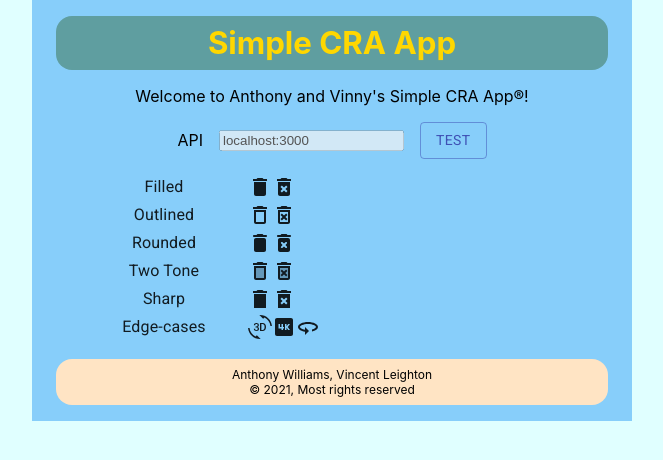
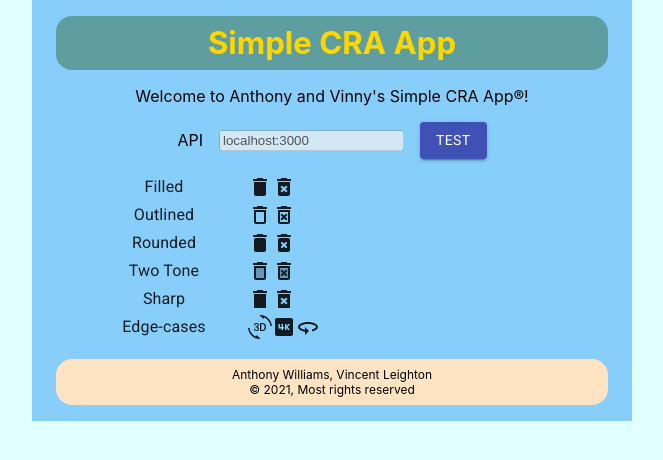
Before and after one commit to Wolven531/simple-cra-app, a React (Create React App) app: page / in a window 1280 px wide. Shown: the top 460 px of the page, without its empty margins (308-971 px from the left). Built offline with nearby package versions, Linux system fonts and the light colour scheme.

Commit message:
Change button variant

```diff
--- a/src/App.tsx
+++ b/src/App.tsx
@@ -21,7 +21,7 @@ function App() {
 						<input disabled readOnly value={ENV_API_URL} style={{ }} />
 					</Grid>
 					<Grid item>
-						<Button color="primary" variant="outlined" style={{ }}>Test</Button>
+						<Button color="primary" variant="contained" style={{ }}>Test</Button>
 					</Grid>
 				</Grid>
 				<IconDemo/>
```
